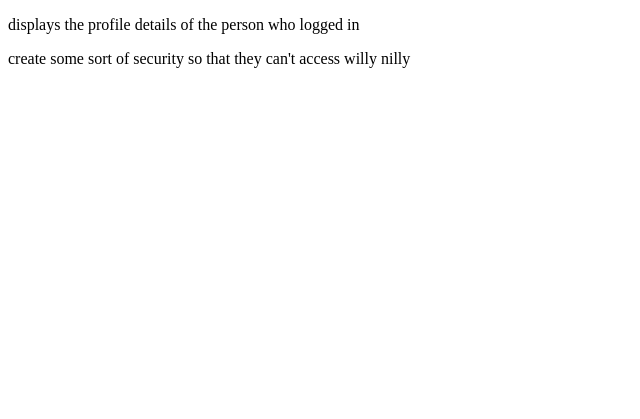
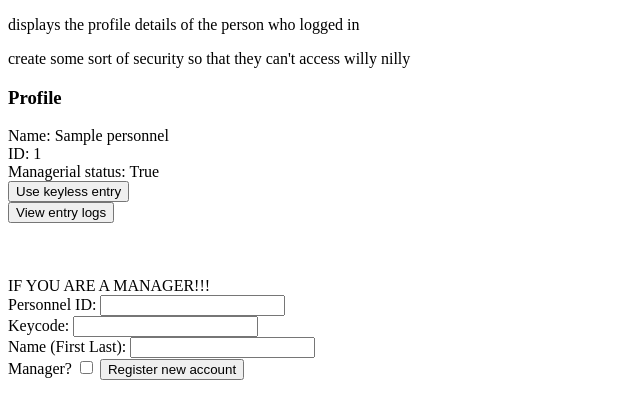
Before and after one commit to jeanhl/adgnosco, a Flask app: page /profilepage in a window 1280 px wide. Shown: the top 419 px of the page, without its empty margins (0-640 px from the left). Run offline with Flask 2, Linux system fonts and the light colour scheme; the visitor is signed in with stand-in values (Sample User, id 1); tables that the repository leaves empty hold one stand-in row (values such as "Sample post"); some libraries are stand-ins or nearby versions.

Commit message:
registration form done, need to add in the autoincrement

```diff
--- a/server.py
+++ b/server.py
@@ -32,9 +32,11 @@ def login_process():
     username = request.form.get("username")
     password = request.form.get("password")
 
+    # checking to see if user is in database
     user = Personnel.query.filter_by(person_id=username).first()
     print user
 
+    # problems with user not being in database
     if not user:
         flash("No such ID registered.")
         return redirect('/')
@@ -43,6 +45,7 @@ def login_process():
         flash("Password does not match password on record.")
         return redirect('/')
 
+    # user is in database. Log them in and add them to the session
     session["user_id"] = user.person_id
 
     flash("Logged in successfully")
@@ -53,17 +56,22 @@ def login_process():
 def profile_page():
     """Shows user profile page."""
 
-    # Have the details of the user.
+    # only shows the profile of whoever is in the session
+    person_id = session['user_id']
+    user = Personnel.query.filter_by(person_id=person_id).first()
+
+
+    # Have the details of the user. DONE
     # Have a button to go:
-        # remote access to a door
-        # view their entry logs
+        # remote access to a door DONE
+        # view their entry logs DONE MAYBE
     # Manager:
-        # Be able to view logs
-        # Be able to register a user
+        # Be able to view logs DONE MAYBE
+        # Be able to register a user DONE
         # Reach: Be able to change key code of a user
         # Reach: Be able to deactivate a user
 
-    return render_template('profilepage.html')
+    return render_template('profilepage.html', user=user)
 
 
 @app.route('/register', methods=['POST'])
@@ -73,7 +81,19 @@ def register_process():
     # gets the information from the register form
     # adds the information to the database with checks
 
-    # need to find out how to pass in the userid into the route
+    person_id = request.form['username']
+    person_name = request.form['name']
+    keycode = request.form['password']
+    manager = request.form['manager']
+
+    new_user = Personnel(person_id=person_id,
+                         person_name=person_name,
+                         keycode=keycode,
+                         manager=manager)
+
+    db.session.add(new_user)
+    db.session.commit()
+
     return redirect('/profilepage')
 
 
@@ -88,11 +108,13 @@ def show_keyless_entry():
 def keyless_entry():
     """Processes the keyless entry."""
     person_id = session['user_id']
+    print person_id
     user = Personnel.query.filter_by(person_id=person_id).first()
 
     # gets the info from the keyless entry
     entrance_id = request.form['doorid']
     password = request.form['password']
+    password = int(password)
 
     entrance = Entrance.query.filter_by(entrance_id=entrance_id).first()
 
@@ -103,7 +125,7 @@ def keyless_entry():
 
     # checking keycode for the user logged in
     if user.keycode != password:
-        flash("Password does not match password on record.")
+        flash("Keycode doesn't match.")
         return redirect('/')
 
     building_id = entrance.building_id
--- a/templates/homepage.html
+++ b/templates/homepage.html
@@ -7,7 +7,7 @@ Welcome to Adgnosco.
 
 <div>
     <form action="/login" method="POST">
-        Personnel ID: <input type="text" name="username"><br>
+        Personnel ID: <input type="number" name="username"><br>
         Keycode: <input type="password" name="password"><br>
         <input type="submit" value="login">
     </form><br>
--- a/templates/keyless.html
+++ b/templates/keyless.html
@@ -2,7 +2,7 @@
 {% block content %}
 
 <form action='/keyless' method='POST'>
-    Door ID: <input type="text" name:"doorid"><br>
-    Keycode: <input type="password" name:"password"><br>
-    <input type="submit" value:"Unlock">
+    Door ID: <input type="number" name="doorid"><br>
+    Keycode: <input type="password" name="password"><br>
+    <input type="submit" value="Unlock">
 {% endblock %}
--- a/templates/profilepage.html
+++ b/templates/profilepage.html
@@ -1,9 +1,36 @@
 {% extends 'base.html' %}
 {% block content %}
 
-<p> displays the profile details of the person who logged in </P>
+<p> displays the profile details of the person who logged in </p>
 
 <p> create some sort of security so that they can't access willy nilly</p>
+<h3> Profile </h3>
+<div>
+    Name: {{ user.person_name }}<br>
+    ID: {{ user.person_id }}<br>
+    Managerial status: {{ user.manager }}
+</div>
+
+<div>
+    <form action='/opensesame'>
+        <input type="submit" value="Use keyless entry">
+    </form>
+    <form action='/entries'>
+        <input type="submit" value="View entry logs">
+    </form>
+</div>
+<br>
+<br>
+<br>
+<div>
+IF YOU ARE A MANAGER!!!
+    <form action='/register'>
+        Personnel ID: <input type="number" name="username"><br>
+        Keycode: <input type="number" name="password"><br>
+        Name (First Last): <input type="text" name="name"><br>
+        Manager? <input type="checkbox" name="manager">
+        <input type="submit" value="Register new account">
+    </form>
 
 
 {% endblock %}
```
Also changed, not shown: 1 other file.
